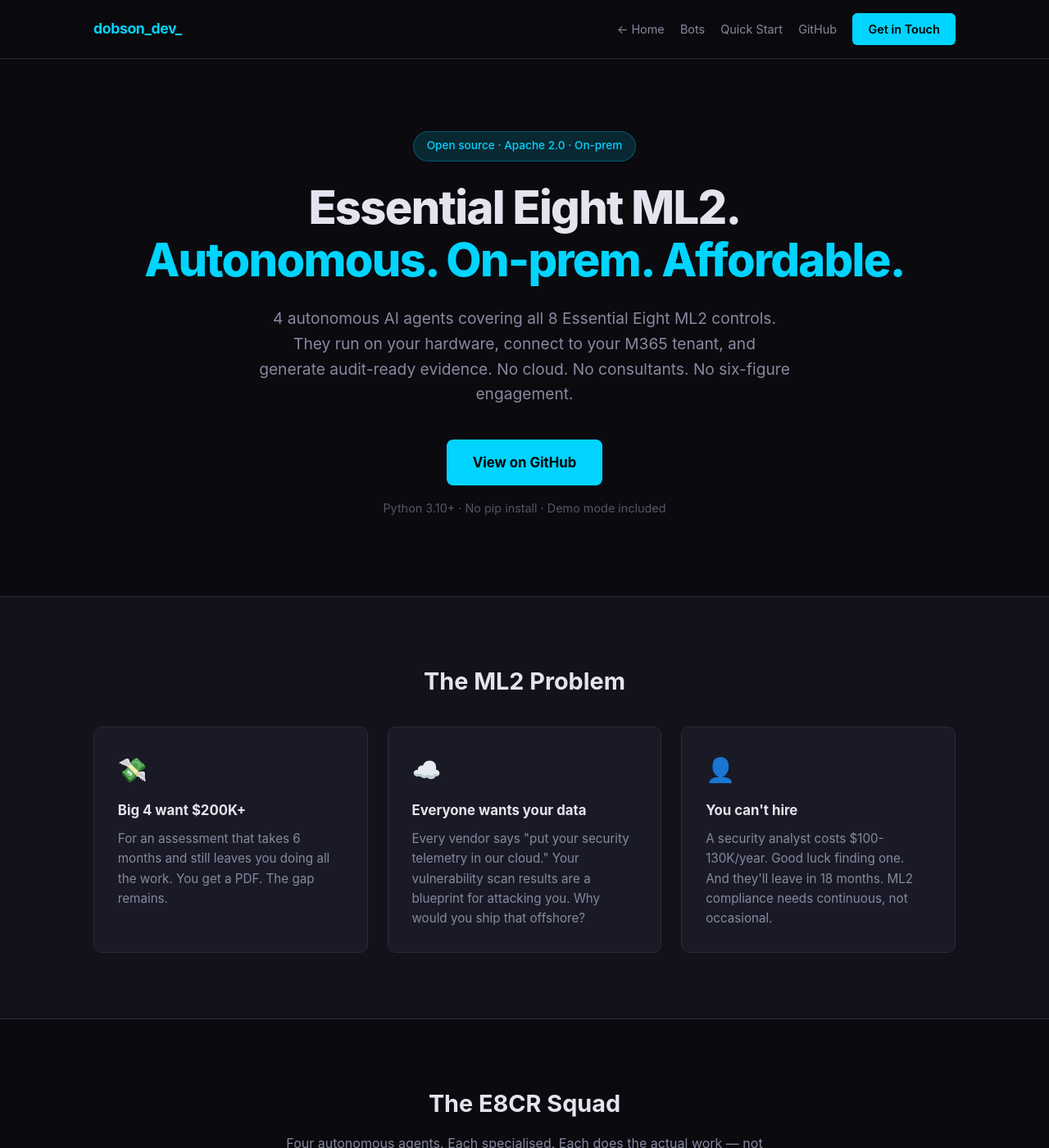
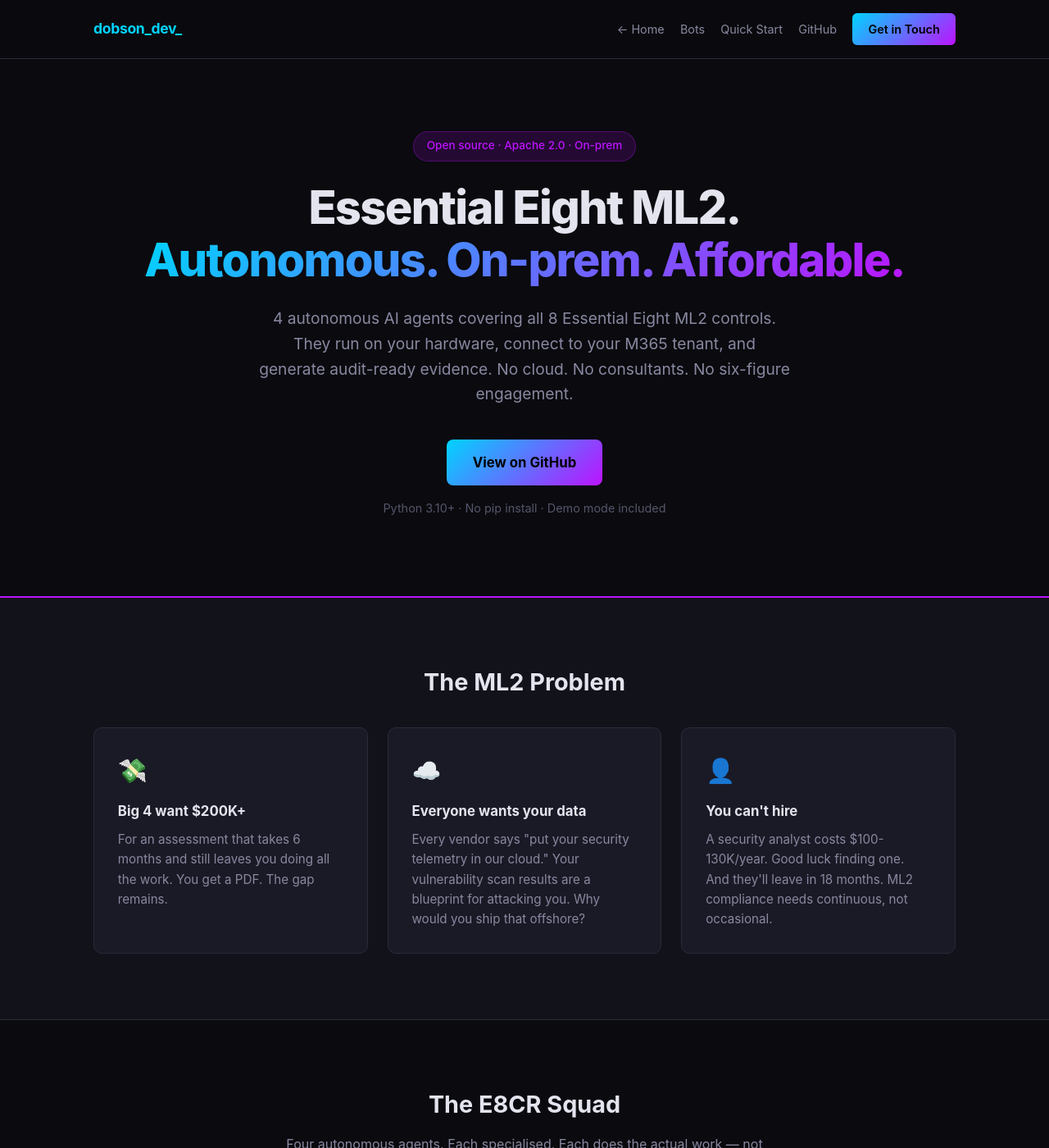
Before and after one commit to RADobson/dobson-dev-site, a Jekyll site: the page built from e8cr/index.html, in a window 1280 px wide and 1400 px high. Shown: the whole window at 82% size. Built offline with Jekyll 4.4.1, drawn with Linux system fonts in a browser that asks for light colours.

Commit message:
E8CR page: add magenta/purple as secondary accent throughout

```diff
--- a/e8cr/index.html
+++ b/e8cr/index.html
@@ -22,7 +22,7 @@
             --text: #e4e4ef; --muted: #8888a0; --dim: #55556a;
             --accent: #00d4ff; --accent-glow: rgba(0, 212, 255, 0.15);
             --green: #22c55e; --yellow: #eab308; --orange: #f97316; --red: #ef4444;
-            --purple: #a855f7;
+            --purple: #BC13FE; --purple-glow: rgba(188, 19, 254, 0.15);
             --font: -apple-system, BlinkMacSystemFont, 'Segoe UI', sans-serif;
             --mono: 'SF Mono', 'Fira Code', 'Consolas', monospace;
         }
@@ -41,21 +41,22 @@
         .nav-links { display: flex; gap: 1.2rem; align-items: center; }
         .nav-links a { color: var(--muted); text-decoration: none; font-size: 0.9rem; transition: color 0.2s; }
         .nav-links a:hover { color: var(--text); }
-        .nav-cta { background: var(--accent); color: #000 !important; padding: 0.5rem 1.2rem; border-radius: 6px; font-weight: 600; font-size: 0.9rem; transition: opacity 0.2s; }
-        .nav-cta:hover { opacity: 0.85; }
+        .nav-cta { background: linear-gradient(135deg, var(--accent), var(--purple)); color: #000 !important; padding: 0.5rem 1.2rem; border-radius: 6px; font-weight: 600; font-size: 0.9rem; transition: all 0.2s; }
+        .nav-cta:hover { opacity: 0.9; box-shadow: 0 4px 15px var(--purple-glow); }
 
         /* Hero */
         .hero { padding: 10rem 0 6rem; text-align: center; }
-        .hero-badge { display: inline-block; background: var(--accent-glow); border: 1px solid rgba(0,212,255,0.3); color: var(--accent); padding: 0.4rem 1rem; border-radius: 20px; font-size: 0.85rem; font-weight: 500; margin-bottom: 1.5rem; }
+        .hero-badge { display: inline-block; background: var(--purple-glow); border: 1px solid rgba(188,19,254,0.3); color: var(--purple); padding: 0.4rem 1rem; border-radius: 20px; font-size: 0.85rem; font-weight: 500; margin-bottom: 1.5rem; }
         .hero h1 { font-size: clamp(2.2rem, 5vw, 3.5rem); font-weight: 800; letter-spacing: -0.03em; line-height: 1.15; margin-bottom: 1.5rem; }
-        .hero h1 span { color: var(--accent); }
+        .hero h1 span { background: linear-gradient(135deg, var(--accent), var(--purple)); -webkit-background-clip: text; -webkit-text-fill-color: transparent; background-clip: text; }
         .hero p { font-size: 1.2rem; color: var(--muted); max-width: 650px; margin: 0 auto 2.5rem; }
         .hero-cta { display: inline-block; background: var(--accent); color: #000; padding: 0.9rem 2rem; border-radius: 8px; font-weight: 700; font-size: 1.05rem; text-decoration: none; transition: all 0.2s; }
-        .hero-cta:hover { transform: translateY(-2px); box-shadow: 0 8px 30px var(--accent-glow); }
+        .hero-cta { background: linear-gradient(135deg, var(--accent), var(--purple)); }
+        .hero-cta:hover { transform: translateY(-2px); box-shadow: 0 8px 30px var(--purple-glow); }
         .hero-sub { display: block; margin-top: 1rem; color: var(--dim); font-size: 0.9rem; }
 
         /* Problem */
-        .problem { background: var(--surface); border-top: 1px solid var(--border); border-bottom: 1px solid var(--border); }
+        .problem { background: var(--surface); border-top: 2px solid var(--purple); border-bottom: 1px solid var(--border); }
         .problem h2 { font-size: 1.8rem; margin-bottom: 2rem; text-align: center; }
         .problem-grid { display: grid; grid-template-columns: repeat(auto-fit, minmax(280px, 1fr)); gap: 1.5rem; }
         .problem-card { background: var(--card); border: 1px solid var(--border); border-radius: 10px; padding: 1.8rem; }
@@ -68,7 +69,7 @@
         .squad .subtitle { text-align: center; color: var(--muted); margin-bottom: 3rem; max-width: 600px; margin-left: auto; margin-right: auto; }
         .bot-grid { display: grid; grid-template-columns: repeat(auto-fit, minmax(300px, 1fr)); gap: 1.5rem; }
         .bot-card { background: var(--card); border: 1px solid var(--border); border-radius: 12px; padding: 2rem; transition: border-color 0.2s, transform 0.2s; }
-        .bot-card:hover { border-color: var(--border-hover); transform: translateY(-3px); }
+        .bot-card:hover { border-color: var(--purple); transform: translateY(-3px); box-shadow: 0 8px 30px var(--purple-glow); }
         .bot-header { display: flex; align-items: center; gap: 0.8rem; margin-bottom: 1rem; }
         .bot-icon { width: 44px; height: 44px; border-radius: 10px; display: flex; align-items: center; justify-content: center; font-size: 1.4rem; }
         .bot-icon.vm { background: rgba(34,197,94,0.15); }
@@ -76,21 +77,21 @@
         .bot-icon.id { background: rgba(0,212,255,0.15); }
         .bot-icon.backup { background: rgba(234,179,8,0.15); }
         .bot-card h3 { font-size: 1.1rem; }
-        .bot-tag { font-size: 0.75rem; color: var(--dim); font-family: var(--mono); }
+        .bot-tag { font-size: 0.75rem; color: var(--purple); font-family: var(--mono); }
         .bot-card p { color: var(--muted); font-size: 0.92rem; margin-bottom: 1rem; }
         .bot-controls { display: flex; flex-wrap: wrap; gap: 0.4rem; }
-        .control-badge { background: rgba(255,255,255,0.06); border: 1px solid var(--border); padding: 0.2rem 0.6rem; border-radius: 4px; font-size: 0.78rem; color: var(--muted); font-family: var(--mono); }
+        .control-badge { background: rgba(188,19,254,0.08); border: 1px solid rgba(188,19,254,0.2); padding: 0.2rem 0.6rem; border-radius: 4px; font-size: 0.78rem; color: var(--purple); font-family: var(--mono); }
 
         /* Quickstart */
         .quickstart h2 { font-size: 1.8rem; margin-bottom: 0.8rem; text-align: center; }
         .quickstart .subtitle { text-align: center; color: var(--muted); margin-bottom: 2.5rem; max-width: 600px; margin-left: auto; margin-right: auto; }
 
         /* How */
-        .how { background: var(--surface); border-top: 1px solid var(--border); border-bottom: 1px solid var(--border); }
+        .how { background: var(--surface); border-top: 2px solid var(--purple); border-bottom: 1px solid var(--border); }
         .how h2 { font-size: 1.8rem; margin-bottom: 2.5rem; text-align: center; }
         .steps { display: grid; grid-template-columns: repeat(auto-fit, minmax(220px, 1fr)); gap: 2rem; }
         .step { text-align: center; }
-        .step-num { display: inline-flex; width: 48px; height: 48px; align-items: center; justify-content: center; background: var(--accent-glow); border: 1px solid rgba(0,212,255,0.3); border-radius: 50%; font-size: 1.2rem; font-weight: 700; color: var(--accent); margin-bottom: 1rem; }
+        .step-num { display: inline-flex; width: 48px; height: 48px; align-items: center; justify-content: center; background: var(--purple-glow); border: 1px solid rgba(188,19,254,0.3); border-radius: 50%; font-size: 1.2rem; font-weight: 700; color: var(--purple); margin-bottom: 1rem; }
         .step h3 { font-size: 1rem; margin-bottom: 0.5rem; }
         .step p { color: var(--muted); font-size: 0.9rem; }
 
@@ -98,7 +99,7 @@
         .diff h2 { font-size: 1.8rem; margin-bottom: 2rem; text-align: center; }
         .diff-grid { display: grid; grid-template-columns: repeat(auto-fit, minmax(250px, 1fr)); gap: 1.5rem; }
         .diff-item { display: flex; gap: 1rem; }
-        .diff-icon { font-size: 1.5rem; flex-shrink: 0; margin-top: 0.2rem; }
+        .diff-icon { font-size: 1.5rem; flex-shrink: 0; margin-top: 0.2rem; width: 44px; height: 44px; display: flex; align-items: center; justify-content: center; background: var(--purple-glow); border-radius: 10px; }
         .diff-item h3 { font-size: 1rem; margin-bottom: 0.3rem; }
         .diff-item p { color: var(--muted); font-size: 0.9rem; }
 
```
